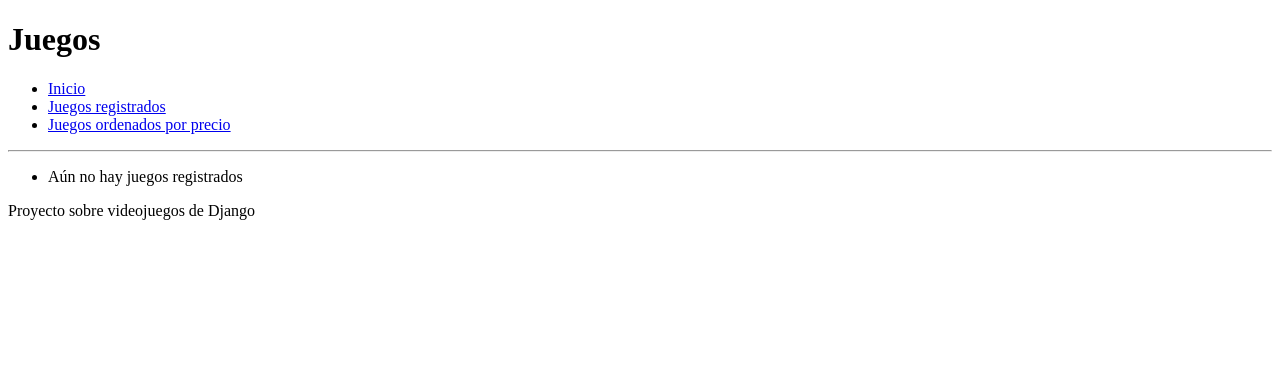
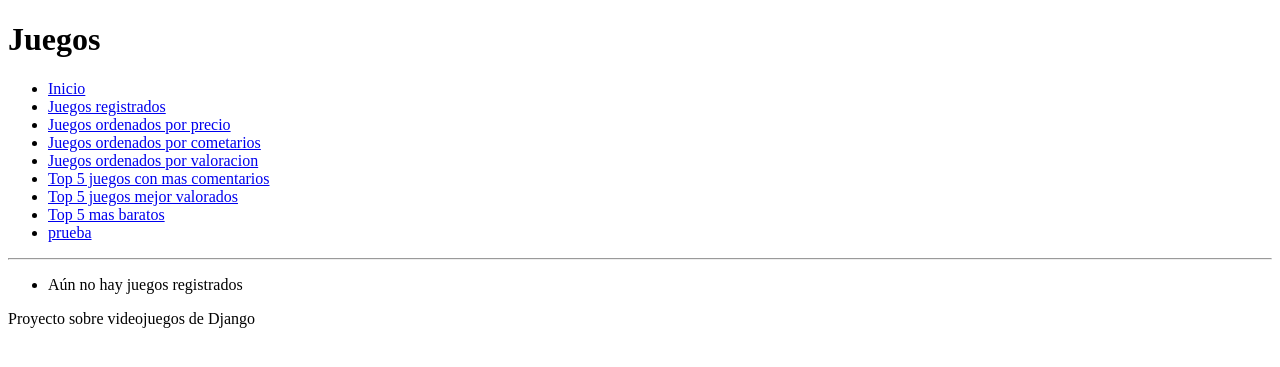
Before and after one commit to antmaczam/django-gamea, a Django app: page /games/ in a window 1280 px wide. Shown: the top 367 px of the page. Run offline with Django 3.2, Linux system fonts and the light colour scheme; data that the repository does not hold is empty.

Commit message:
Add files via upload

```diff
--- a/games/games/urls.py
+++ b/games/games/urls.py
@@ -23,4 +23,12 @@ urlpatterns = [
     path('games/',views.games),
     path('priceAsc/',views.priceAsc),
     path('priceDesc/',views.priceDesc),
+    path('commentsAsc/',views.commentsAsc),
+    path('commentsDesc/',views.commentsDesc),
+    path('rateAsc/',views.rateAsc),
+    path('rateDesc/',views.rateDesc),
+    path('topComments/',views.topComments),
+    path('topRate/',views.topRate),
+    path('topPrice/',views.topPrice),
+
 ]
--- a/games/main/templates/base.html
+++ b/games/main/templates/base.html
@@ -15,6 +15,13 @@
                 <li><a href="/">Inicio</a></li>
                 <li><a href="/games">Juegos registrados</a></li>
                 <li><a href="/priceAsc">Juegos ordenados por precio</a></li>
+                <li><a href="/commentsAsc">Juegos ordenados por cometarios</a></li>
+                <li><a href="/rateAsc">Juegos ordenados por  valoracion</a></li>
+                <li><a href="/topComments">Top 5 juegos con mas comentarios</a></li>
+                <li><a href="/topRate">Top 5 juegos  mejor valorados</a></li>
+                <li><a href="/topPrice">Top 5 mas baratos</a></li>
+                <li><a href="/prueba">prueba</a></li>
+
             </ul>
         </nav>
         <hr>
--- a/games/main/templates/games.html
+++ b/games/main/templates/games.html
@@ -22,5 +22,20 @@
 	{% if text == 'ordenados por precio descendente' %}
 		<input type="button" value="Ordenar ascendente" onClick="window.location.href='/priceAsc'">
 	{% endif %}
+	{% if text == 'ordenados por numero de comentarios descendente' %}
+		<input type="button" value="Ordenar ascendente" onClick="window.location.href='/commentsAsc'">
+	{% endif %}
+	{% if text == 'ordenados por  numero de comentarios ascendente' %}
+		<input type="button" value="Ordenar descendente" onClick="window.location.href='/commentsDesc'">
+	{% endif %}
+	{% if text == 'ordenados por  valoracion descendente' %}
+		<input type="button" value="Ordenar ascendente" onClick="window.location.href='/rateAsc'">
+	{% endif %}
+	{% if text == 'ordenados por valoracion ascendente' %}
+		<input type="button" value="Ordenar descendente" onClick="window.location.href='/rateDesc'">
+	{% endif %}
+
+
+
 </div>
 {% endblock %}
--- a/games/main/views.py
+++ b/games/main/views.py
@@ -1,5 +1,7 @@
 from django.shortcuts import render
 from main.models import Game
+from bs4 import BeautifulSoup
+from urllib.request import Request, urlopen
 
 # Create your views here.
 
@@ -21,3 +23,37 @@ def priceDesc(request):
     games = Game.objects.all().order_by('price')
     text = 'ordenados por precio descendente'
     return render(request,'games.html',{'games':games,'text':text})
+
+def commentsAsc(request):
+    games = Game.objects.all().order_by('comments').reverse()
+    text = 'ordenados por  numero de comentarios ascendente'
+    return render(request,'games.html',{'games':games,'text':text})
+
+def commentsDesc(request):
+    games = Game.objects.all().order_by('comments')
+    text = 'ordenados  por   numero  de  comentarios descendente'
+    return render(request,'games.html',{'games':games,'text':text})
+
+def rateAsc(request):
+    games = Game.objects.all().order_by('rate').reverse()
+    text = 'ordenados por valoracion ascendente'
+    return render(request,'games.html',{'games':games,'text':text})
+
+def rateDesc(request):
+    games = Game.objects.all().order_by('rate')
+    text = 'ordenados por  valoracion descendente'
+    return render(request,'games.html',{'games':games,'text':text})
+
+def topComments(request):
+    games = Game.objects.all().order_by('comments').reverse()[:5]
+    text = 'Top 5 numero de comentarios'
+    return render(request,'games.html',{'games':games,'text':text})
+
+def topRate(request):
+    games = Game.objects.all().order_by('rate').reverse()[:5]
+    text = 'Top 5 numero de valoraciones'
+    return render(request,'games.html',{'games':games,'text':text})
+def topPrice(request):
+    games = Game.objects.all().order_by('price')[:5]
+    text = 'Top 5 juegos  baratos'
+    return render(request,'games.html',{'games':games,'text':text})
```
